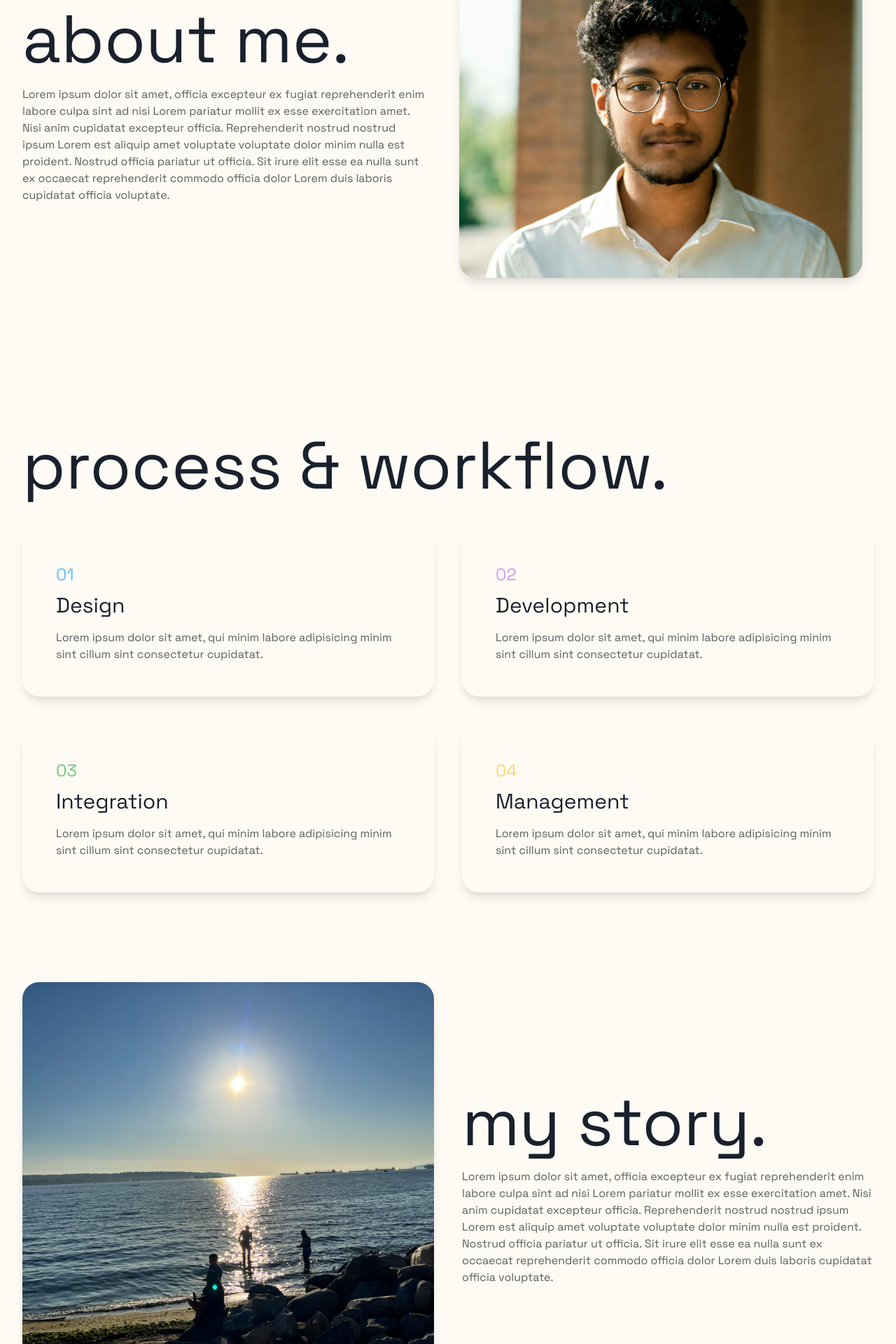
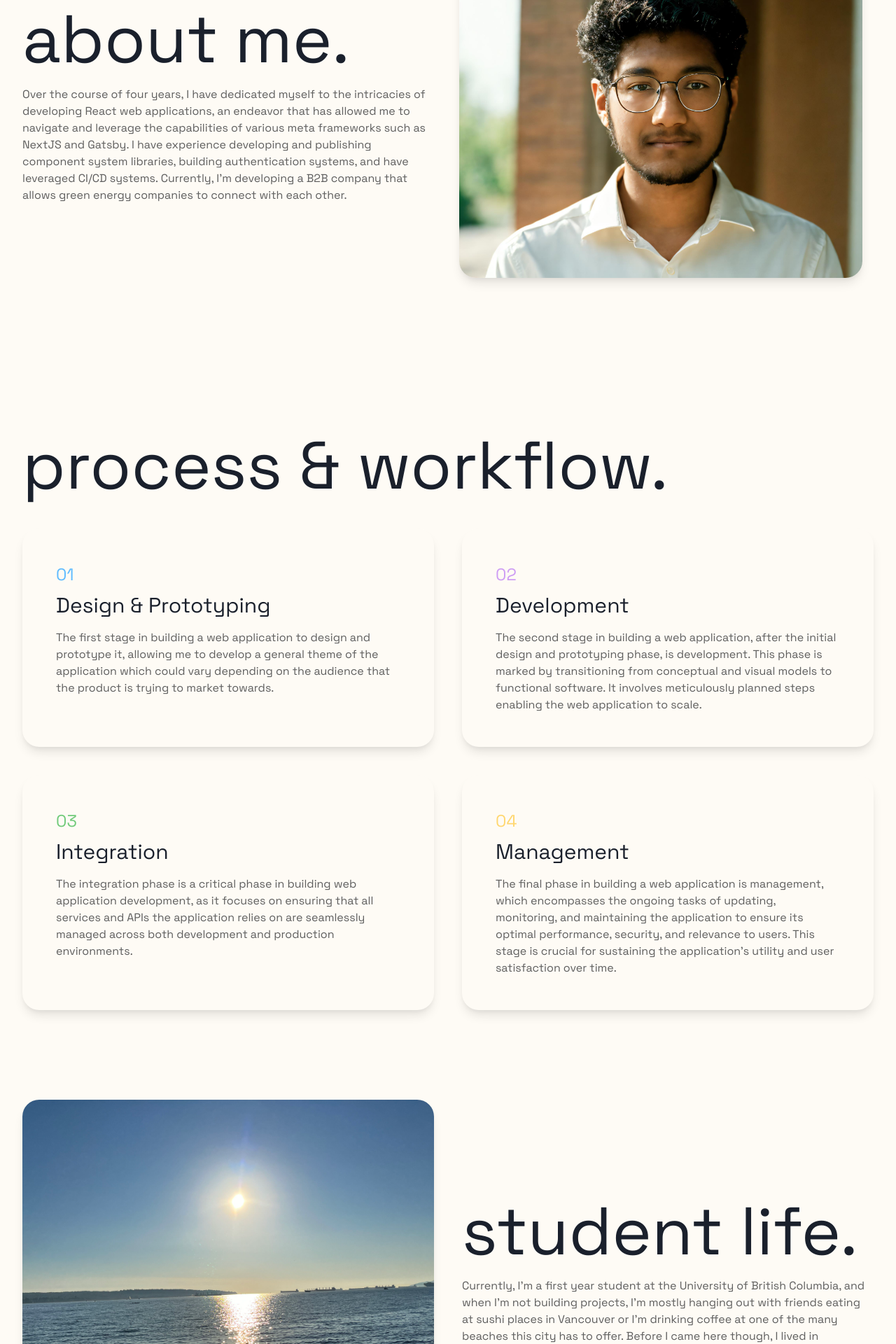
Before and after one commit to elliotsaha/portfolio, a Next.js app: page /about in a window 1280 px wide. Shown: the part 240-2160 px from the top of the page at 70% size. Built offline with nearby package versions, Linux system fonts and the light colour scheme.

Commit message:
feat(text): added all real text

```diff
--- a/src/app/about/page.tsx
+++ b/src/app/about/page.tsx
@@ -92,15 +92,7 @@ const About = () => {
                     </SplitText>
                   </BrandHeading>
                   <Text maxW="xl">
-                    Lorem ipsum dolor sit amet, officia excepteur ex fugiat
-                    reprehenderit enim labore culpa sint ad nisi Lorem pariatur
-                    mollit ex esse exercitation amet. Nisi anim cupidatat
-                    excepteur officia. Reprehenderit nostrud nostrud ipsum Lorem
-                    est aliquip amet voluptate voluptate dolor minim nulla est
-                    proident. Nostrud officia pariatur ut officia. Sit irure
-                    elit esse ea nulla sunt ex occaecat reprehenderit commodo
-                    officia dolor Lorem duis laboris cupidatat officia
-                    voluptate.
+Over the course of four years, I have dedicated myself to the intricacies of developing React web applications, an endeavor that has allowed me to navigate and leverage the capabilities of various meta frameworks such as NextJS and Gatsby. I have experience developing and publishing component system libraries, building authentication systems, and have leveraged CI/CD systems. Currently, I’m developing a B2B company that allows green energy companies to connect with each other.
                   </Text>
                 </Flex>
                 <Img
@@ -133,21 +125,17 @@ const About = () => {
           my="8"
           spacing="10"
         >
-          <FlowCard stage="01" label="Design" color="brand.blue.solid">
-            Lorem ipsum dolor sit amet, qui minim labore adipisicing minim sint
-            cillum sint consectetur cupidatat.
+          <FlowCard stage="01" label="Design & Prototyping" color="brand.blue.solid">
+            The first stage in building a web application to design and prototype it, allowing me to develop a general theme of the application which could vary depending on the audience that the product is trying to market towards.
           </FlowCard>
           <FlowCard stage="02" label="Development" color="brand.purple.solid">
-            Lorem ipsum dolor sit amet, qui minim labore adipisicing minim sint
-            cillum sint consectetur cupidatat.
+The second stage in building a web application, after the initial design and prototyping phase, is development. This phase is marked by transitioning from conceptual and visual models to functional software. It involves meticulously planned steps enabling the web application to scale.
           </FlowCard>
           <FlowCard stage="03" label="Integration" color="brand.green.solid">
-            Lorem ipsum dolor sit amet, qui minim labore adipisicing minim sint
-            cillum sint consectetur cupidatat.
+            The integration phase is a critical phase in building web application development, as it focuses on ensuring that all services and APIs the application relies on are seamlessly managed across both development and production environments.
           </FlowCard>
           <FlowCard stage="04" label="Management" color="brand.yellow.solid">
-            Lorem ipsum dolor sit amet, qui minim labore adipisicing minim sint
-            cillum sint consectetur cupidatat.
+The final phase in building a web application is management, which encompasses the ongoing tasks of updating, monitoring, and maintaining the application to ensure its optimal performance, security, and relevance to users. This stage is crucial for sustaining the application's utility and user satisfaction over time.
           </FlowCard>
         </SimpleGrid>
       </Section>
@@ -178,16 +166,9 @@ const About = () => {
             </Flex>
           </Box>
           <Flex flexDir="column" gap="2" my="auto">
-            <BrandHeading>my story.</BrandHeading>
+            <BrandHeading>student life.</BrandHeading>
             <Text>
-              Lorem ipsum dolor sit amet, officia excepteur ex fugiat
-              reprehenderit enim labore culpa sint ad nisi Lorem pariatur mollit
-              ex esse exercitation amet. Nisi anim cupidatat excepteur officia.
-              Reprehenderit nostrud nostrud ipsum Lorem est aliquip amet
-              voluptate voluptate dolor minim nulla est proident. Nostrud
-              officia pariatur ut officia. Sit irure elit esse ea nulla sunt ex
-              occaecat reprehenderit commodo officia dolor Lorem duis laboris
-              cupidatat officia voluptate.
+              Currently, I'm a first year student at the University of British Columbia, and when I’m not building projects, I’m mostly hanging out with friends eating at sushi places in Vancouver or I’m drinking coffee at one of the many beaches this city has to offer. Before I came here though, I lived in Edmonton, AB where the majority of projects were made. I used to volunteer for the City of Edmonton Youth Council and worked on various initiatives regarding mental health awareness, sexual violence prevention, and committee wellbeing.
             </Text>
           </Flex>
         </SimpleGrid>
--- a/src/app/contact/page.tsx
+++ b/src/app/contact/page.tsx
@@ -132,10 +132,7 @@ const Contact = () => {
                 </SplitText>
               </BrandHeading>
               <Text maxW="xl">
-                Lorem ipsum dolor sit amet, officia excepteur ex fugiat
-                reprehenderit enim labore culpa sint ad nisi Lorem pariatur.
-                Lorem ipsum dolor sit amet, officia excepteur ex fugiat
-                reprehenderit enim labore culpa sint ad nisi Lorem pariatur.
+Interested in discussing a collaborative project, seeking advice on tech-related topics, or have a top-tier sushi spot to recommend in Vancouver? I'd be delighted to connect.
               </Text>
               <Flex alignItems="center" gap="2" mt="4">
                 <Icon as={FiMail} color="mono.black.500" fontSize="18" />
--- a/src/components/Footer.tsx
+++ b/src/components/Footer.tsx
@@ -25,8 +25,8 @@ export const Footer = () => {
               platforms
             </Text>
             <Flex flexDir="column" gap="2" mt="2">
-              <Link>Github</Link>
-              <Link>LinkedIn</Link>
+              <Link href="https://github.com/elliotsaha">Github</Link>
+              <Link href="https://www.linkedin.com/in/elliotsaha/">LinkedIn</Link>
             </Flex>
           </Flex>
 
@@ -35,8 +35,8 @@ export const Footer = () => {
               connect
             </Text>
             <Flex flexDir="column" gap="2" mt="2">
-              <Link>CV</Link>
-              <Link>Contact</Link>
+              <Link href="/CV.pdf" download>CV</Link>
+              <Link href="/contact">Contact</Link>
             </Flex>
           </Flex>
         </Flex>
```
Also changed, not shown: src/app/page.tsx (+26 -24 lines), src/app/work/[slug]/page.tsx (+12 -6 lines), src/app/work/page.tsx (+2 -6 lines), 1 other file (tests, documents, lock files or other folders).
